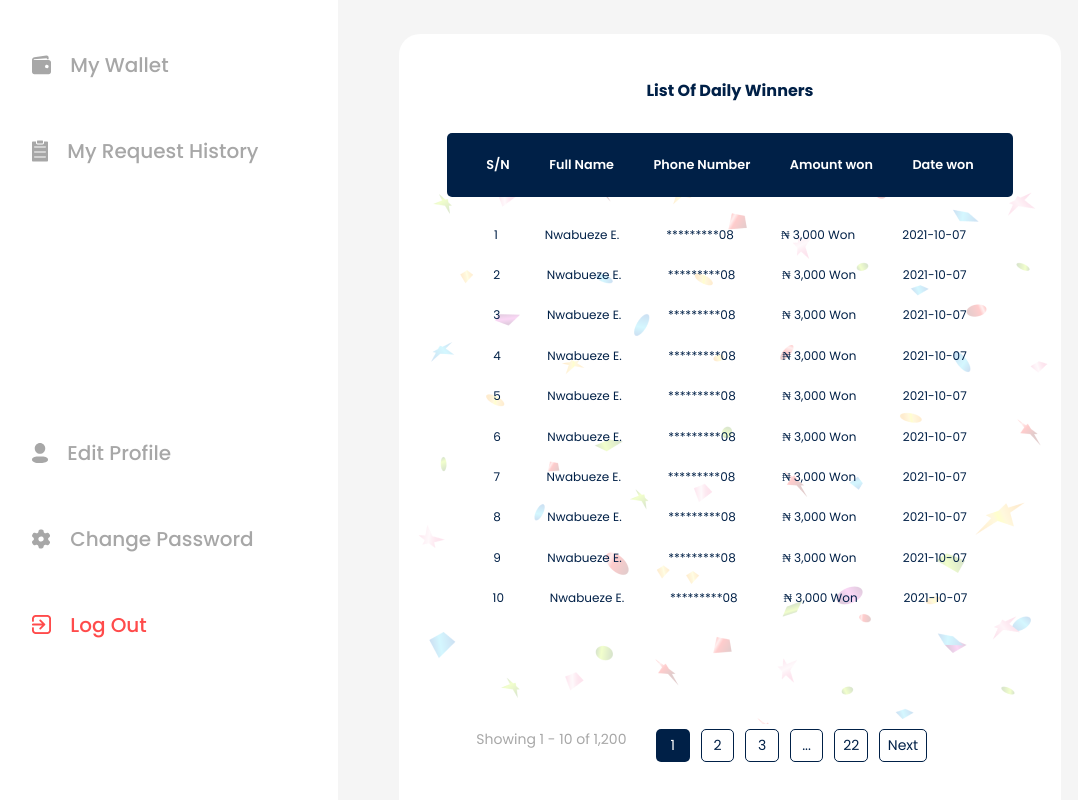
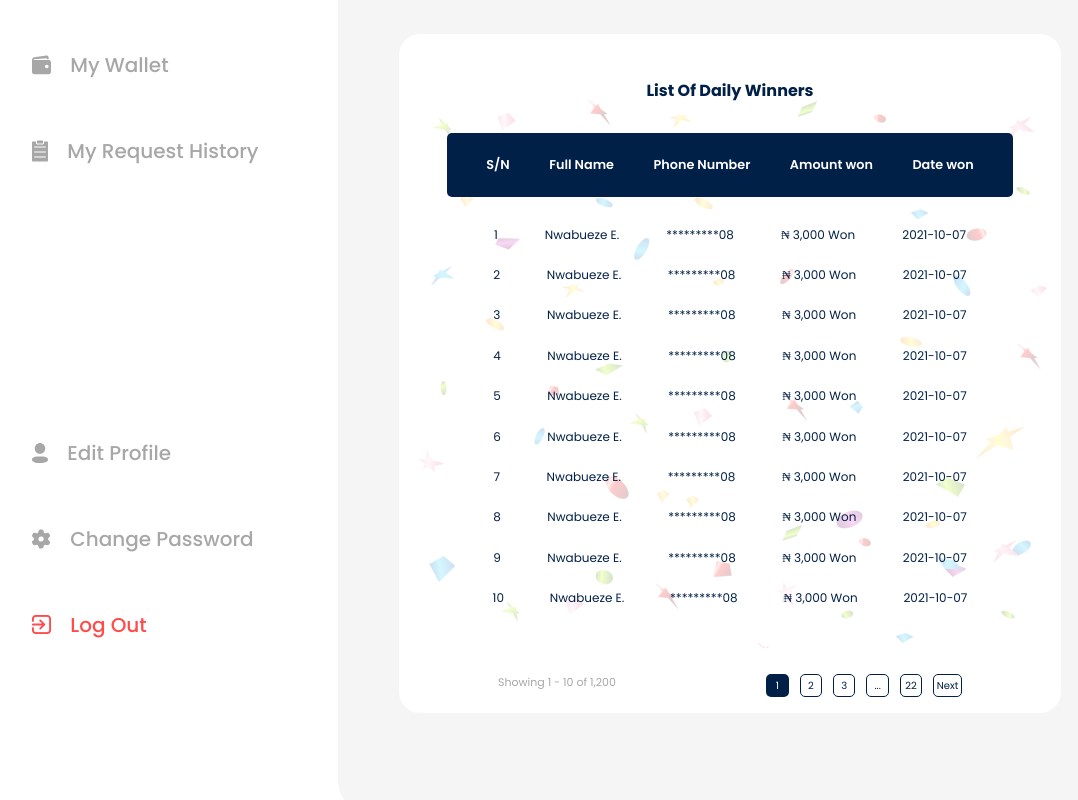
Before and after one commit to iam-benjamen/nairaboom-dashboard, a Next.js app: page /daily-winners in a window 1280 px wide. Shown: the part 451-1251 px from the top of the page, without its empty margins (62-1140 px from the left). Built offline with nearby package versions, Linux system fonts and the light colour scheme.

Commit message:
dashboard being built

```diff
--- a/components/SideNav.js
+++ b/components/SideNav.js
@@ -88,7 +88,6 @@ const SideNav = () => {
       w="25rem"
       bgColor={"white"}
       h={"max-content"}
-
       float="left"
       display="flex"
       flexDir="column"
--- a/pages/daily-winners.js
+++ b/pages/daily-winners.js
@@ -43,7 +43,7 @@ const DailyWinners = () => {
               fontSize={".9rem"}
               color="#9E9E9E"
               pl=".4rem"
-              _hover={{ color: "nairablue" }}
+              _hover={{color: "nairablue" }}
               textDecoration="none"
             >
               Back
@@ -177,7 +177,7 @@ const DailyWinners = () => {
             display={"flex"}
             flexDir="column"
             gap="1.4rem"
-            mb={{ base: "4rem", md: "7.6rem" }}
+            mb="4.2rem"
           >
             {numbers.map((number, index) => (
               <Box
@@ -220,22 +220,22 @@ const DailyWinners = () => {
             ))}
           </Box>{" "}
           <Box
-            mb={{ base: "3rem", md: "5.375rem" }}
+
             display={"flex"}
-            justifyContent="space-evenly"
-            maxW={"90%"}
+            justifyContent="space-around"
+
             flexDir={{ base: "column", md: "row" }}
-            gap={{ base: "1rem", md: "0" }}
+            gap="3rem"
           >
-            <Text fontSize={"14px"} color="#A7A7A7">
+            <Text fontSize={"11px"} color="#A7A7A7">
               Showing 1 - 10 of 1,200
             </Text>
             <Box flexWrap={"wrap"} display={"flex"} gap="11px" maxW={"inherit"}>
               <Square
                 color="white"
-                size={"2.1rem"}
+                size={"1.4rem"}
                 bgColor={"nairablue"}
-                fontSize={"14px"}
+                fontSize={"10px"}
                 borderRadius={"5px"}
               >
                 1
@@ -243,8 +243,8 @@ const DailyWinners = () => {
               <Square
                 color="nairablue"
                 border="1px solid"
-                size={"2.1rem"}
-                fontSize={"14px"}
+                size={"1.4rem"}
+                fontSize={"10px"}
                 borderRadius={"5px"}
               >
                 2
@@ -252,8 +252,8 @@ const DailyWinners = () => {
               <Square
                 color="nairablue"
                 border="1px solid"
-                size={"2.1rem"}
-                fontSize={"14px"}
+                size={"1.4rem"}
+                fontSize={"10px"}
                 borderRadius={"5px"}
               >
                 3
@@ -261,8 +261,8 @@ const DailyWinners = () => {
               <Square
                 color="nairablue"
                 border="1px solid"
-                size={"2.1rem"}
-                fontSize={"14px"}
+                size={"1.4rem"}
+                fontSize={"10px"}
                 borderRadius={"5px"}
               >
                 ...
@@ -270,8 +270,8 @@ const DailyWinners = () => {
               <Square
                 color="nairablue"
                 border="1px solid"
-                size={"2.1rem"}
-                fontSize={"14px"}
+                size={"1.4rem"}
+                fontSize={"10px"}
                 borderRadius={"5px"}
               >
                 22
@@ -279,8 +279,9 @@ const DailyWinners = () => {
               <Square
                 color="nairablue"
                 border="1px solid"
-                w={"3rem"}
-                fontSize={"14px"}
+                w={"1.8rem"}
+                h="1.4rem"
+                fontSize={"10px"}
                 borderRadius={"5px"}
               >
                 Next
```
Also changed, not shown: pages/index.js (+7 -7 lines).
